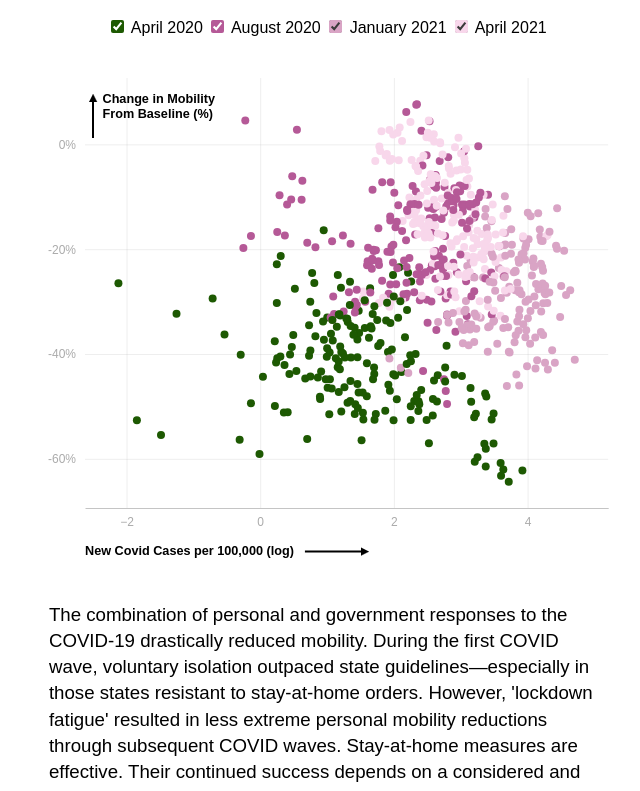
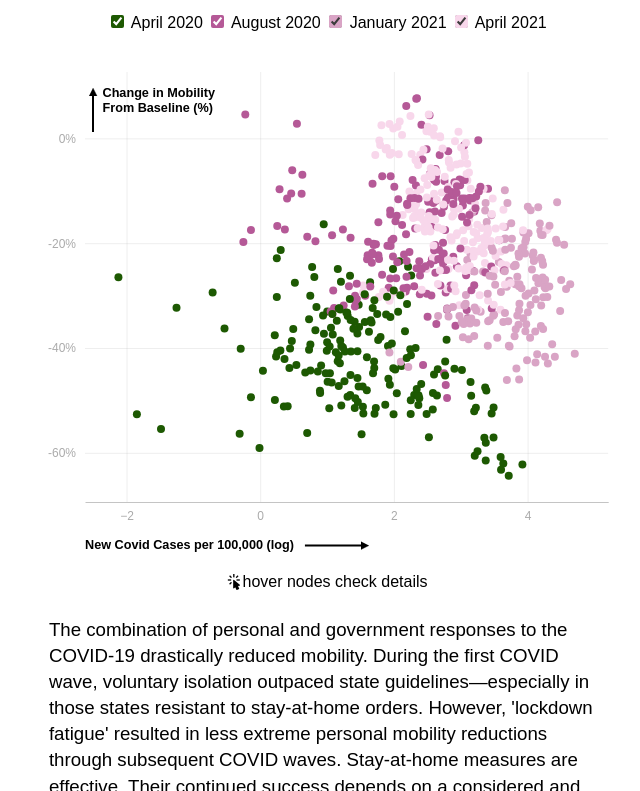
Before and after one commit to JunlingZhuang/Covid-19-Mobility, a website with bundled scripts: page index.html in a window 1280 px wide. Shown: the part 3329-4120 px from the top of the page, without its empty margins (313-953 px from the left). Built offline with nearby package versions, Linux system fonts and the light colour scheme.

Commit message:
add tips

```diff
--- a/index.html
+++ b/index.html
@@ -4,6 +4,9 @@
     <meta charset="UTF-8" />
     <meta name="viewport" content="width=device-width, initial-scale=1.0" />
     <title>Covid-19 Mobility</title>
+    <link
+      href="https://cdn.jsdelivr.net/npm/@mdi/font@7.4.47/css/materialdesignicons.min.css"
+      rel="stylesheet"/>
     <link rel="stylesheet" href="style.css" />
   </head>
   <body>
@@ -53,7 +56,10 @@
         <div class="graph_byline" id="lag_byline">Time lag between the week a state observed the <span class="pink_highlight">largest drop in mobility</span> and the week <span class="green_highlight">the stay-at-home order</span> commenced.</div>
     </div>
     <figure class="lag"></figure>
-
+    <div class="tips">
+          <span class="mdi mdi-cursor-default-click"></span>
+          <div>hover nodes check details</div>
+    </div>
     <div class="body_text">
         All states observed their largest decline in mobility within a week of each other, whereas the start dates of state stay-at-home orders span nearly three weeks. Of the states that imposed a stay-at-home order, all but two observed a time lag between voluntary mobility reductions and the imposition of the stay-at-home order. New York (NY) and California (CA) both observed their largest reduction in mobility during the same week that the stay-at-home order began. The decline in mobility prior to government action may be attributed to a trend of increasing cases, <a target=”_blank” href=https://papers.ssrn.com/sol3/papers.cfm?abstract_id=3599572>a sense of social responsibility,</a> or advanced warning of forthcoming policy changes.
     </div>
@@ -89,11 +95,13 @@
     </div>
 
     <figure class="scatter"></figure>
-
+     <div class="tips">
+        <span class="mdi mdi-cursor-default-click"></span>
+        <div>hover nodes check details</div>
+      </div>
     <div class="body_text">
         The combination of personal and government responses to the COVID-19 drastically reduced mobility. During the first COVID wave, voluntary isolation outpaced state guidelines—especially in those states resistant to stay-at-home orders. However, 'lockdown fatigue' resulted in less extreme personal mobility reductions through subsequent COVID waves. Stay-at-home measures are effective. Their continued success depends on a considered and prudent approach to their implementation in order to avoid excessive lockdown fatigue and a negative impact on individuals’ voluntary actions.
     </div>
-
 
     <script src="https://d3js.org/d3.v7.min.js"></script>
     <script src="https://cdnjs.cloudflare.com/ajax/libs/gsap/3.3.0/gsap.min.js"></script>
--- /dev/null
+++ b/package.json
@@ -0,0 +1,6 @@
+{
+  "dependencies": {
+    "@fortawesome/fontawesome-svg-core": "^6.5.2",
+    "@mdi/font": "^7.4.47"
+  }
+}
--- a/style.css
+++ b/style.css
@@ -9,6 +9,13 @@ div.footer_text {
   align-items: center; */
   margin: 5% 0% 0% 0%;
   font-size: 10pt;
+}
+.tips {
+  margin: 0 0 2% 0;
+  height: 20px;
+  display: flex;
+  text-align: center;
+  justify-content: center;
 }
 
 /* .author {
@@ -187,7 +194,7 @@ body {
   text-align: center;
   justify-content: center;
   align-items: center;
-  margin: 0% 0% 3% 0%;
+  margin: 0% 0% 1% 0%;
   z-index: 1;
 }
 
```
Also changed, not shown: 1 other file.
